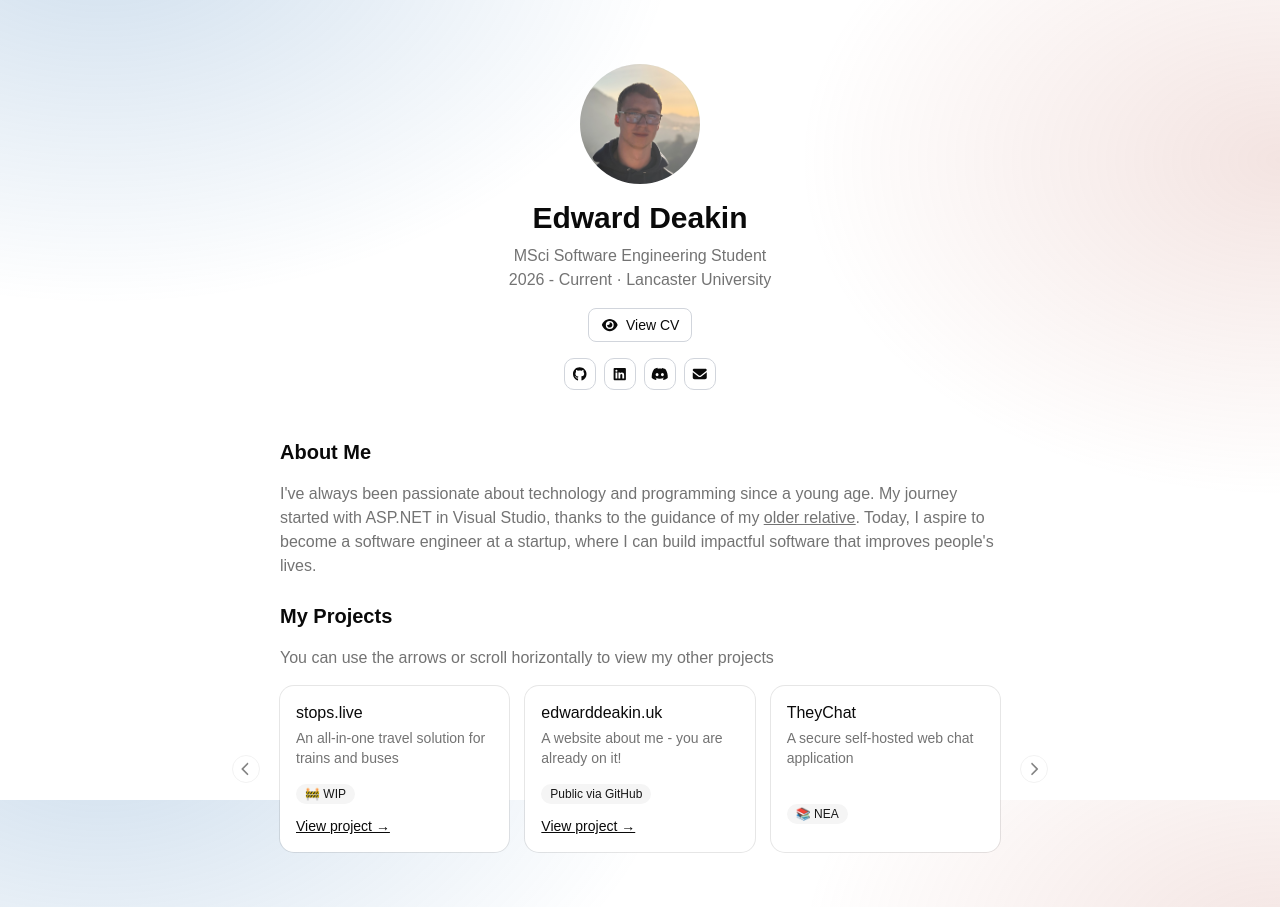
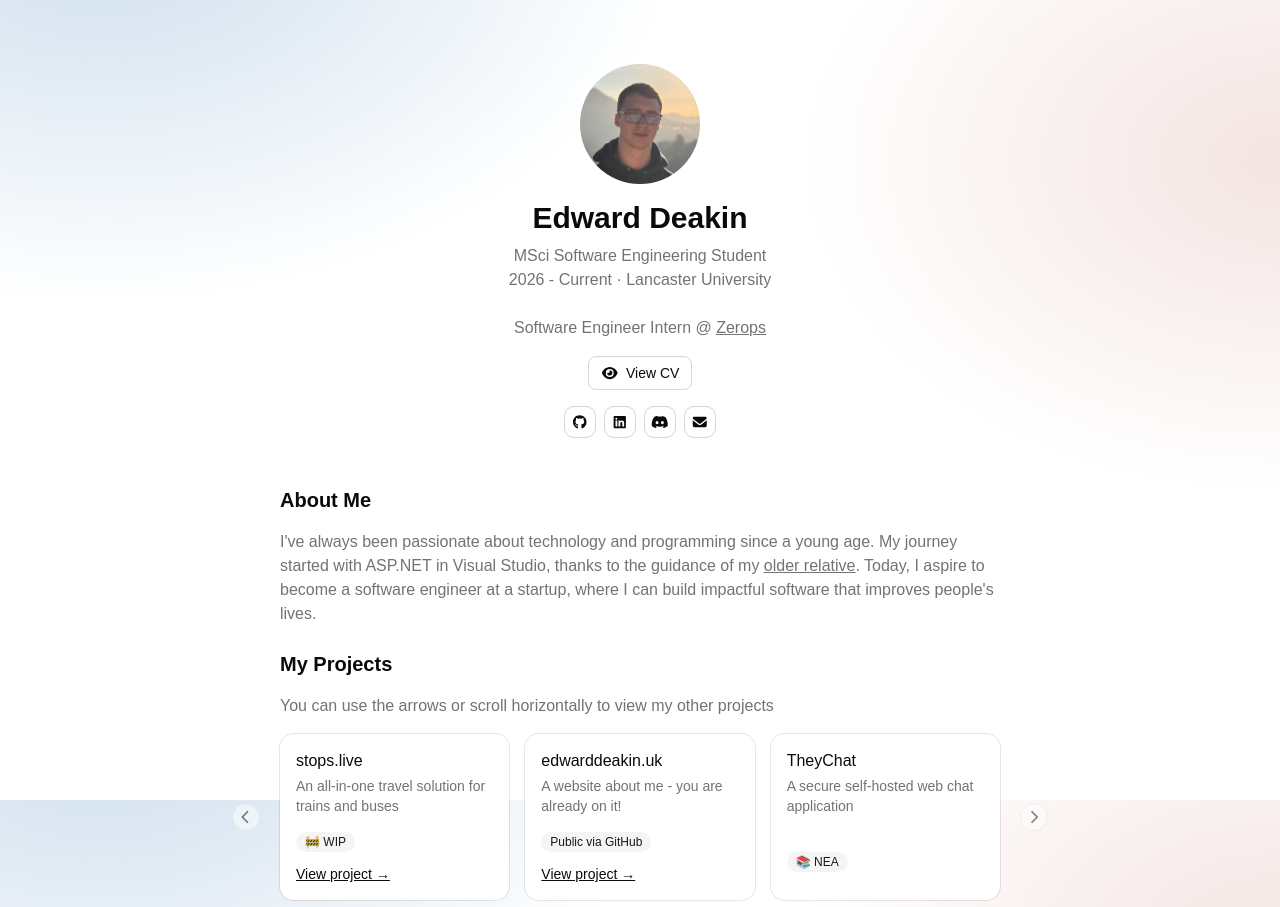
Before and after one commit to Edward-Deakin/Portfolio, an Astro site: page / in a window 1280 px wide. Shown: the top 907 px of the page. Built offline with nearby package versions, Linux system fonts and the light colour scheme; Astro itself is replaced by a stand-in of ours.

Commit message:
feat: add zerops internship

```diff
--- a/src/pages/index.astro
+++ b/src/pages/index.astro
@@ -19,7 +19,7 @@ import {faEnvelope, faEye} from '@fortawesome/free-solid-svg-icons';
                     className="h-30 w-30 text-3xl mb-4">
             </ProfileAvatar>
             <h1 class="text-3xl font-bold mb-2">Edward Deakin</h1>
-            <p class="text-muted-foreground mb-4">MSci Software Engineering Student<br/>2026 - Current &middot; Lancaster University</p>
+            <p class="text-muted-foreground mb-4">MSci Software Engineering Student<br/>2026 - Current &middot; Lancaster University<br/><br/>Software Engineer Intern @ <u><a href="https://zerops.io" target="_blank">Zerops</a></u></p>
             <a
                     href="/cv.pdf"
                     target="_blank"
```
